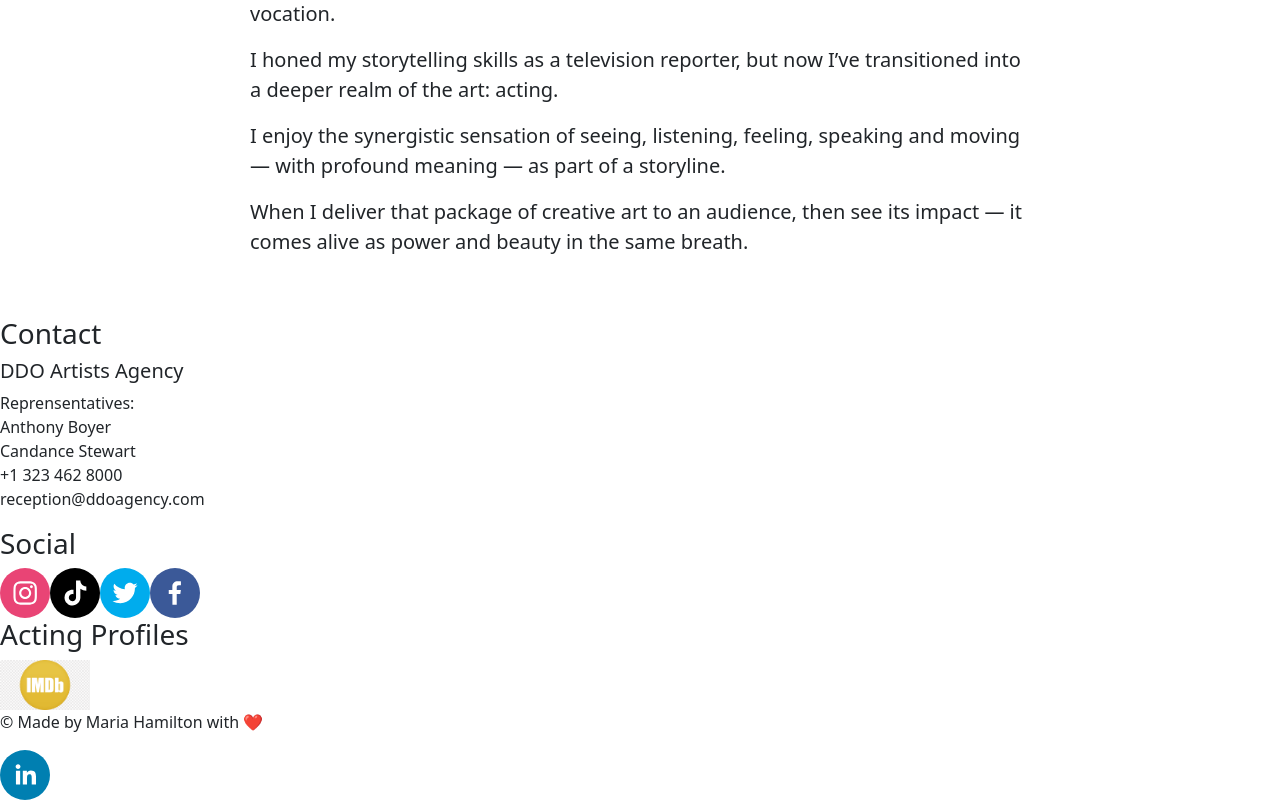
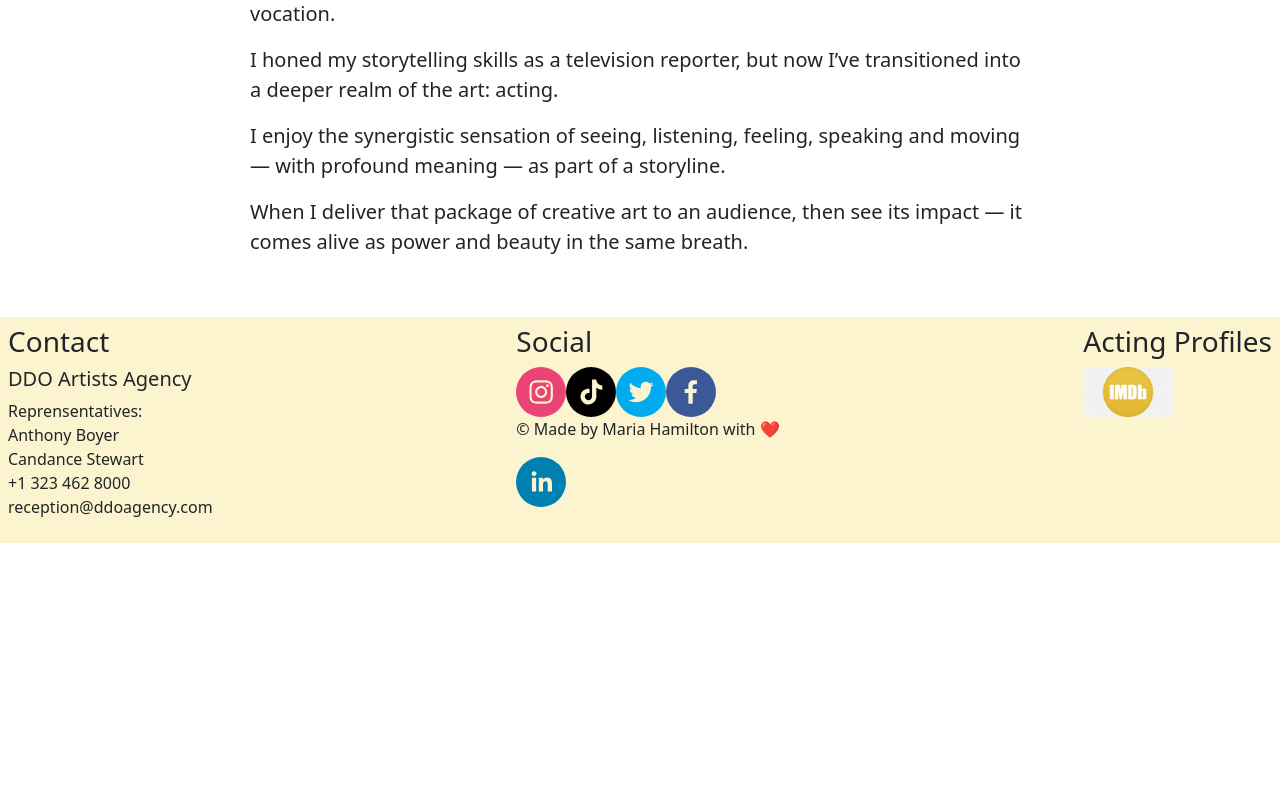
Before and after one commit to dudahamilton/acting-web, a Next.js app in the folder acting-web/: page / in a window 1280 px wide. Shown: the part 4196-4996 px from the top of the page. After the commit the page ends 4739 px from the top, so only its background shows below. Built offline with nearby package versions, Linux system fonts and the light colour scheme.

Commit message:
footer is generally styled

```diff
--- a/acting-web/components/Footer.js
+++ b/acting-web/components/Footer.js
@@ -8,7 +8,8 @@ import { SocialIcon } from 'react-social-icons';
 
 export default function footer(){
     return (
-        <div>
+        <div className={styles.container}>
+            <div className={styles.footer}>
             <h3>Contact</h3>
             <h5>DDO Artists Agency <br /> </h5>
                <p> Reprensentatives: <br />
@@ -17,14 +18,23 @@ export default function footer(){
                 +1 323 462 8000 <br />
                 reception@ddoagency.com
                 </p>
-            <div>
+            </div>
+            <div className={styles.footer}>
                 <h3>Social</h3>
+                <div>
                 <SocialIcon url="https://www.instagram.com/ialondradelgado/?hl=en" />
                 <SocialIcon url="https://www.tiktok.com/@ialondradelgado" />
                 <SocialIcon url="https://twitter.com/alondraamariee1?lang=en" />
                 <SocialIcon url="https://www.facebook.com/loly5719" />
+                </div>
 
-            <div>
+                <div>
+                    <p>© Made by Maria Hamilton with ❤️</p>
+                    <SocialIcon url="https://www.linkedin.com/in/mariahamiltondev/" />
+                </div>
+            </div>
+
+            <div className={styles.footer}>
                 <h3>Acting Profiles</h3>
                 <a target='_blank' href='https://pro.imdb.com/name/nm4549589/?ref_=recent_view_1'>
                 <Image
@@ -34,14 +44,10 @@ export default function footer(){
                     height='50'/>
                 </a>
             </div>
+        </div>
 
-            <div>
-                <p>© Made by Maria Hamilton with ❤️</p>
-                <SocialIcon url="https://www.linkedin.com/in/mariahamiltondev/" />
-            </div>
-            </div>
 
-        </div>
+
 
     )
 }
--- a/acting-web/styles/Footer.module.css
+++ b/acting-web/styles/Footer.module.css
@@ -1,4 +1,12 @@
 /* here goes footer styling */
-.facebook {
-    background-color: #3b5998;
+.container{
+    display:flex;
+    justify-content: space-between;
+    background-color: #FCF3CF ;
 }
+.footer{
+    margin:8px;
+}
+.socials{
+
+}
```
